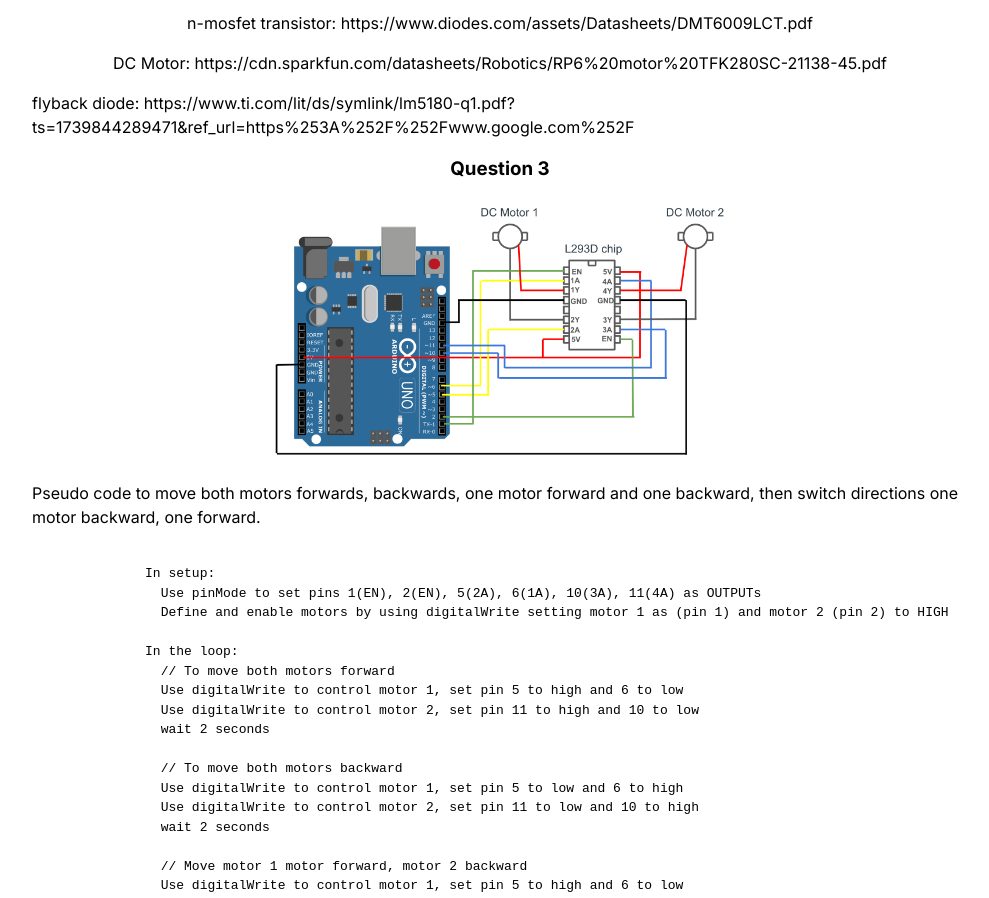
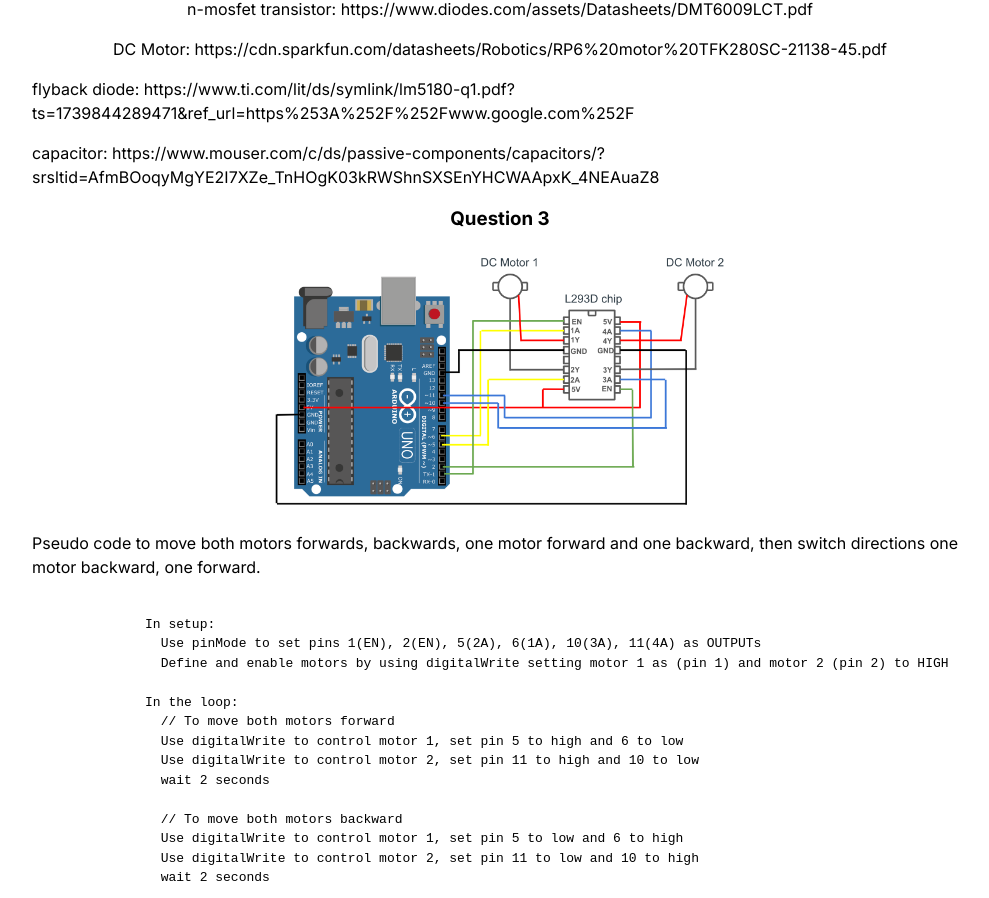
Before and after one commit to miavong/miavong.github.io, a plain HTML site: page a5.html in a window 1280 px wide. Shown: the part 3674-4572 px from the top of the page, without its empty margins (140-1129 px from the left). Drawn offline with Linux system fonts and the light colour scheme.

Commit message:
A5 again

```diff
--- a/a5.html
+++ b/a5.html
@@ -101,6 +101,9 @@
         <p>
           flyback diode: https://www.ti.com/lit/ds/symlink/lm5180-q1.pdf?ts=1739844289471&ref_url=https%253A%252F%252Fwww.google.com%252F
         </p>
+        <p>
+          capacitor: https://www.mouser.com/c/ds/passive-components/capacitors/?srsltid=AfmBOoqyMgYE2I7XZe_TnHOgK03kRWShnSXSEnYHCWAApxK_4NEAuaZ8
+        </p>
         <h3>Question 3</h3>
         <img src="A5_question3.png"/>
         <p>
```
Also changed, not shown: A5_question2.png.
